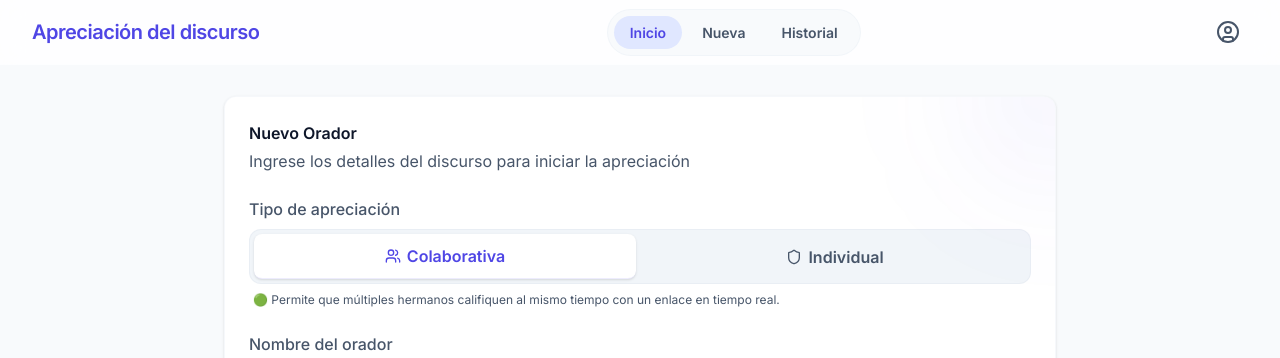
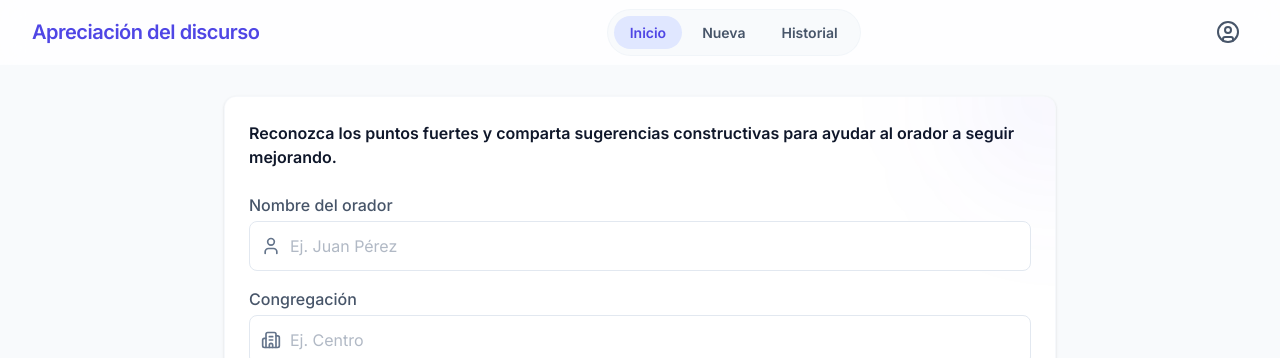
Before and after one commit to exe-gonzalez/Apreciacion-de-oradores-OM, a React (Vite) app: page / in a window 1280 px wide. Shown: the top 358 px of the page. Built offline with nearby package versions, Linux system fonts and the light colour scheme; no server answers; the database is empty.

Commit message:
refactor: simplify home view and update firestore config
Removed unnecessary mode selection UI in HomeView to streamline the user experience. Enabled long polling in Firestore configuration to improve connection stability.

```diff
--- a/src/components/HomeView.tsx
+++ b/src/components/HomeView.tsx
@@ -57,51 +57,12 @@ export default function HomeView({
         <div className="absolute -top-24 -right-24 w-48 h-48 bg-primary/5 rounded-full blur-3xl pointer-events-none"></div>
 
         <div className="mb-6">
-          <h2 className="text-display-sm font-semibold text-on-surface mb-1">Nuevo Orador</h2>
-          <p className="text-body-medium text-on-surface-variant">
-            Ingrese los detalles del discurso para iniciar la apreciación
-          </p>
+          <h2 className="text-title-large md:text-headline-small font-semibold text-on-surface mb-1 leading-normal">
+            Reconozca los puntos fuertes y comparta sugerencias constructivas para ayudar al orador a seguir mejorando.
+          </h2>
         </div>
 
         <form onSubmit={handleSubmit} className="flex flex-col gap-4">
-          {/* Mode Selector */}
-          <div className="mb-2">
-            <label className="block text-label-medium text-on-surface-variant mb-2 font-medium">
-              Tipo de apreciación
-            </label>
-            <div className="grid grid-cols-2 gap-2 p-1 bg-surface-container rounded-xl border border-outline-variant/50">
-              <button
-                type="button"
-                onClick={() => setMode('colaborativa')}
-                className={`py-2.5 px-3 rounded-lg text-body-medium font-semibold flex items-center justify-center gap-1.5 transition-all cursor-pointer ${
-                  mode === 'colaborativa'
-                    ? 'bg-white text-primary shadow-sm border-b border-primary/10'
-                    : 'text-text-secondary hover:text-on-surface'
-                }`}
-              >
-                <Users className="w-4 h-4" />
-                Colaborativa
-              </button>
-              <button
-                type="button"
-                onClick={() => setMode('individual')}
-                className={`py-2.5 px-3 rounded-lg text-body-medium font-semibold flex items-center justify-center gap-1.5 transition-all cursor-pointer ${
-                  mode === 'individual'
-                    ? 'bg-white text-primary shadow-sm border-b border-primary/10'
-                    : 'text-text-secondary hover:text-on-surface'
-                }`}
-              >
-                <Shield className="w-4 h-4" />
-                Individual
-              </button>
-            </div>
-            <p className="text-xs text-on-surface-variant mt-2 px-1">
-              {mode === 'colaborativa'
-                ? '🟢 Permite que múltiples hermanos califiquen al mismo tiempo con un enlace en tiempo real.'
-                : '🔒 Privada. Se guarda únicamente en tu propio navegador de forma local.'}
-            </p>
-          </div>
-
           {/* Input Orador */}
           <div className="relative">
             <label className="block text-label-medium text-on-surface-variant mb-1 font-medium" htmlFor="speaker-name">
--- a/src/firebase.ts
+++ b/src/firebase.ts
@@ -34,7 +34,9 @@ const firebaseConfig = {
 const app = initializeApp(firebaseConfig);
 
 // Use custom databaseId from config if provided
-export const db = initializeFirestore(app, {}, "ai-studio-apreciacindeldis-77ef307a-158f-400c-ae1d-d7d06ca50756");
+export const db = initializeFirestore(app, {
+  experimentalForceLongPolling: true
+}, "ai-studio-apreciacindeldis-77ef307a-158f-400c-ae1d-d7d06ca50756");
 export const auth = getAuth(app);
 
 export enum OperationType {
```
